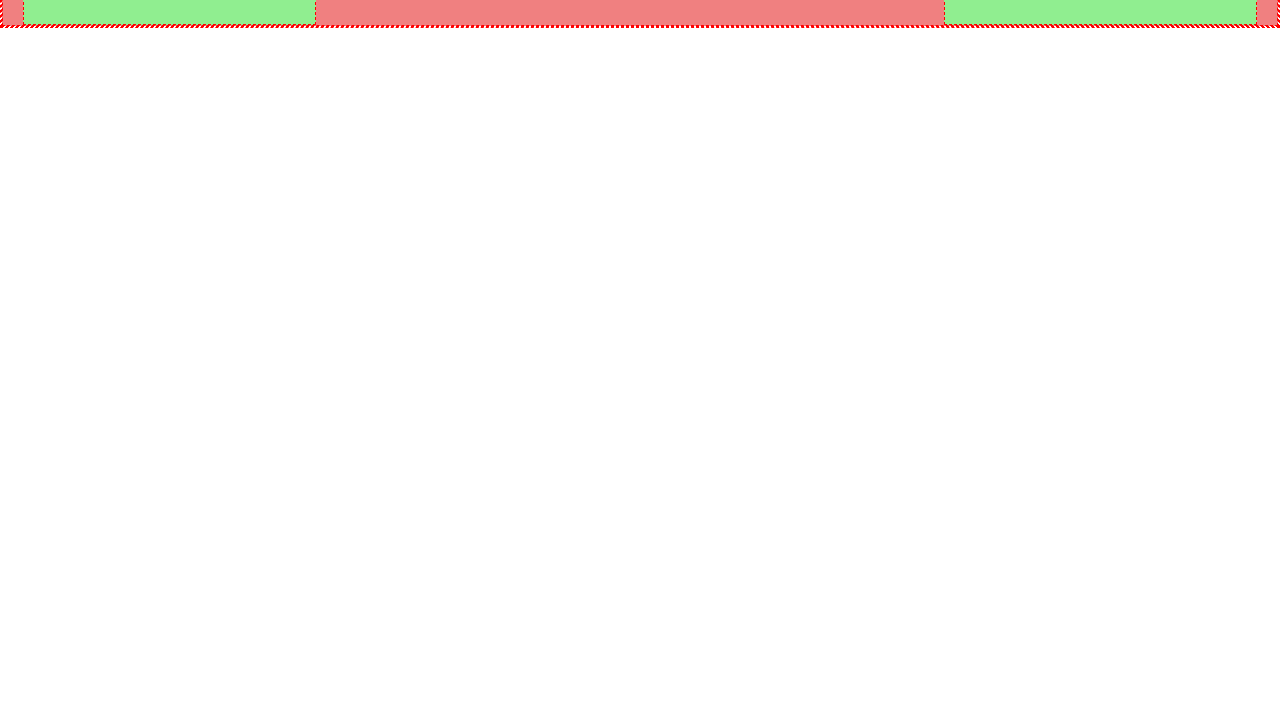
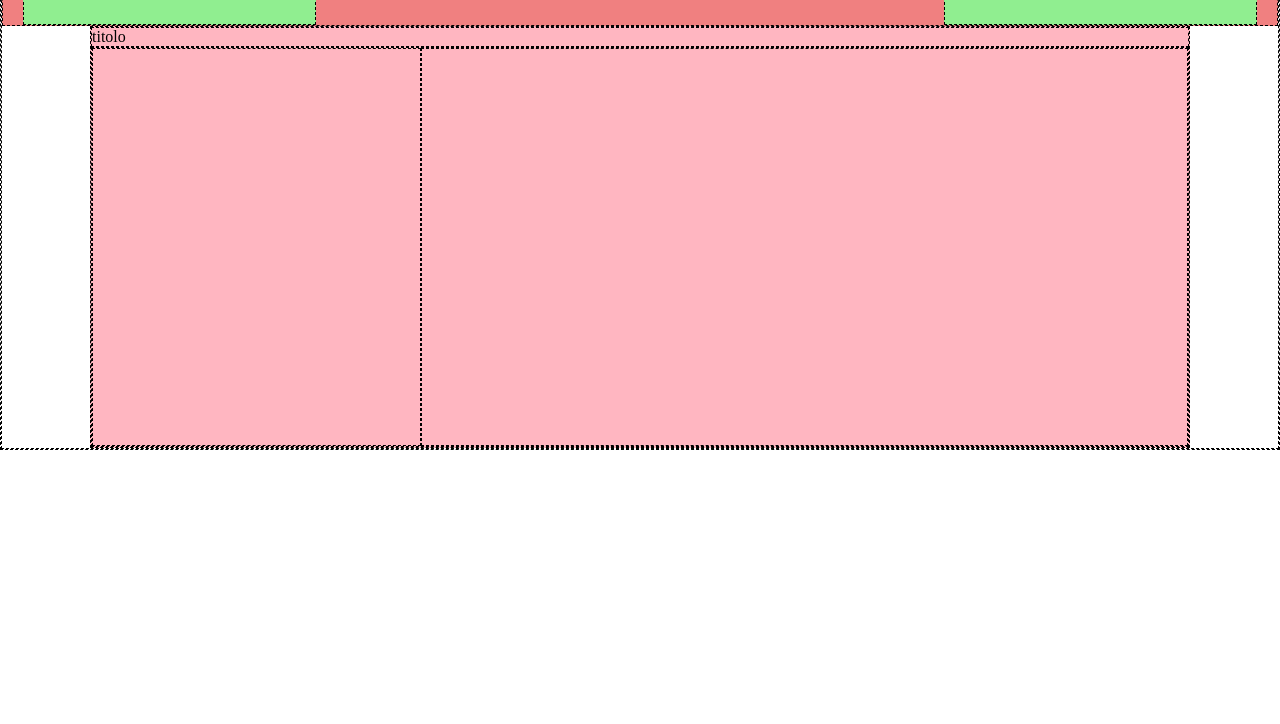
Before and after one commit to yusef02/htmlcss-dropbox, a plain HTML site: page index.html in a window 1280 px wide. Shown: the part 76-800 px from the top of the page. Drawn offline with Linux system fonts and the light colour scheme.

Commit message:
feat(jumbo layout): setted up jumbo layout

```diff
--- a/css/style.css
+++ b/css/style.css
@@ -7,7 +7,22 @@
 
 /* debug */
 * {
-  border: 1px dashed red;
+  border: 1px dashed black;
+}
+
+/* UTILS */
+.container-large {
+  max-width: 1100px;
+  margin: 0 auto;
+  /* debug */
+  min-height: 400px;
+  background-color: lightpink;
+}
+
+.container {
+  max-width: 1000px;
+  margin: 0 auto;
+  background-color: lightpink;
 }
 /* HEADER */
 .hdr {
@@ -15,6 +30,9 @@
 
   display: flex;
   justify-content: space-between;
+
+  position: sticky;
+  top: 0;
   /* debug */
   min-height: 100px;
   background-color: lightcoral;
@@ -26,3 +44,15 @@
   /* debug */
   background-color: lightgreen;
 }
+
+/* JUMBO */
+
+.jumbo .container-large {
+  display: flex;
+}
+.jumbo .container-large .column-small {
+  flex-basis: 30%;
+}
+.jumbo .container-large .column-big {
+  flex-basis: 70%;
+}
--- a/index.html
+++ b/index.html
@@ -7,6 +7,7 @@
     <link rel="stylesheet" href="./css/style.css" />
   </head>
   <body>
+    <!-- HEADER BLOCK -->
     <header class="hdr">
       <div class="hdr--left">
         <div class="hdr--left--logo">logo</div>
@@ -21,5 +22,14 @@
         <div class="hdr--right--sign">Accedi Inizia</div>
       </div>
     </header>
+
+    <!-- JUMBO -->
+    <div class="jumbo container-large">
+      <div>titolo</div>
+      <div class="container-large">
+        <div class="column-small"></div>
+        <div class="column-big"></div>
+      </div>
+    </div>
   </body>
 </html>
```
